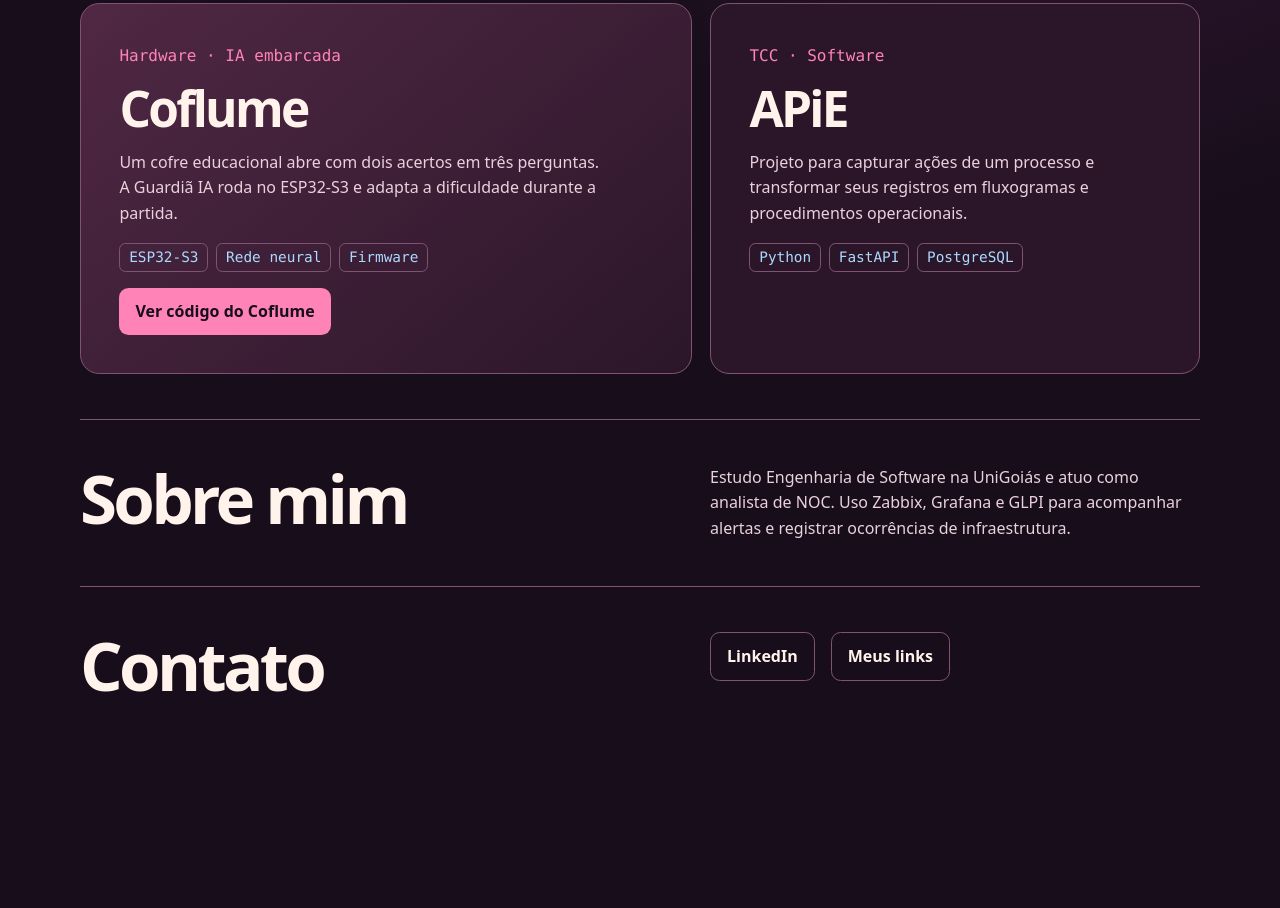
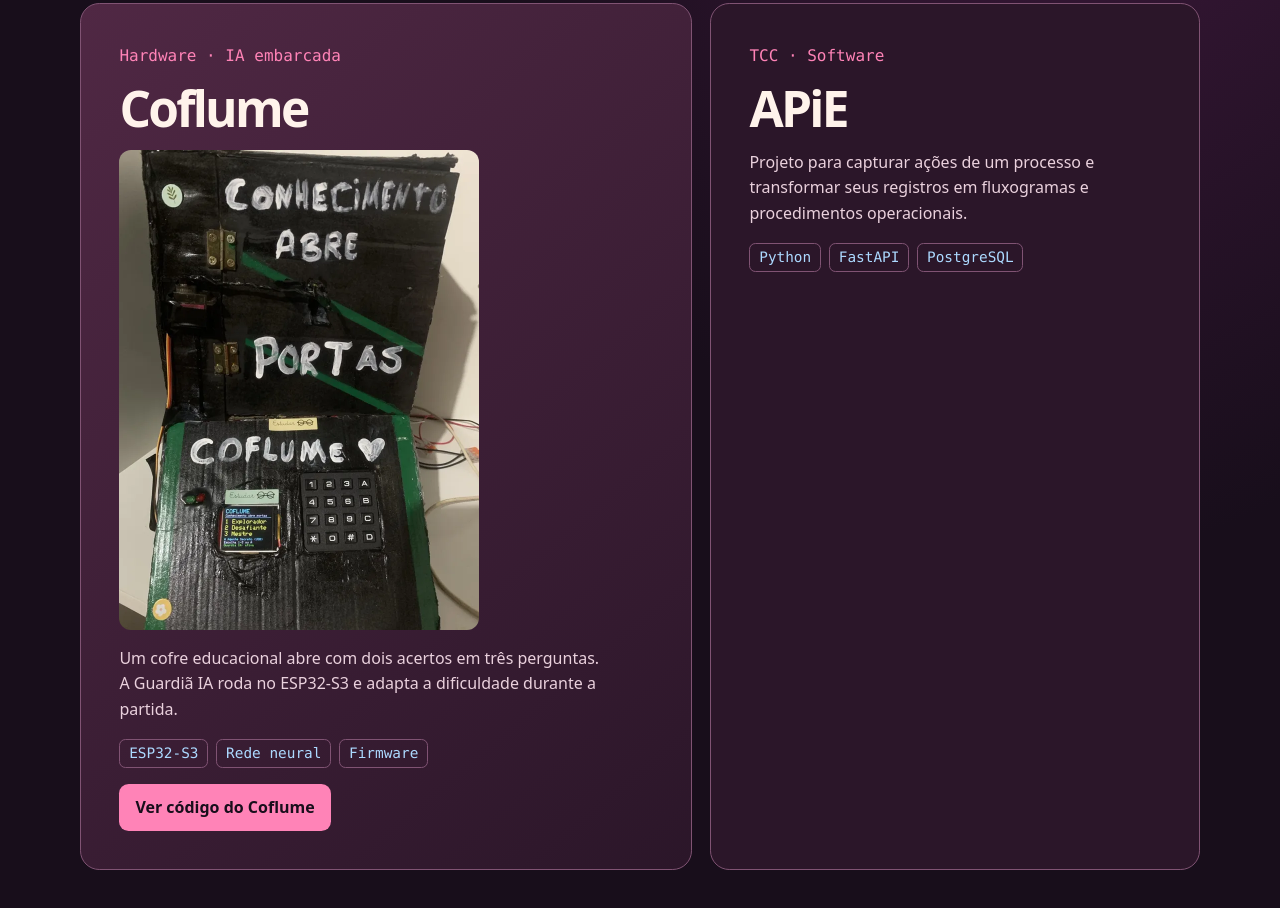
Before and after one commit to sarathais-tech/portfolio, a plain HTML site: page index.html in a window 1280 px wide. Shown: the part 899-1807 px from the top of the page. Before the commit the page ends 1643 px from the top, so only its background shows below. Drawn offline with Linux system fonts and the light colour scheme.

Commit message:
feat: adicionar foto do protótipo do Coflume

```diff
--- a/index.html
+++ b/index.html
@@ -28,6 +28,7 @@
         <article class="card featured">
           <p class="label">Hardware · IA embarcada</p>
           <h3>Coflume</h3>
+          <img src="assets/coflume.webp" alt="Protótipo do Coflume com a porta, o teclado e a tela ligados." width="720" height="960" loading="lazy" style="display: block; width: min(100%, 360px); height: auto; border-radius: .75rem;">
           <p>Um cofre educacional abre com dois acertos em três perguntas. A Guardiã IA roda no ESP32-S3 e adapta a dificuldade durante a partida.</p>
           <ul class="tags"><li>ESP32-S3</li><li>Rede neural</li><li>Firmware</li></ul>
           <a class="button" href="https://github.com/sarathais-tech/coflume">Ver código do Coflume</a>
```
Also changed, not shown: assets/coflume.webp (added).
